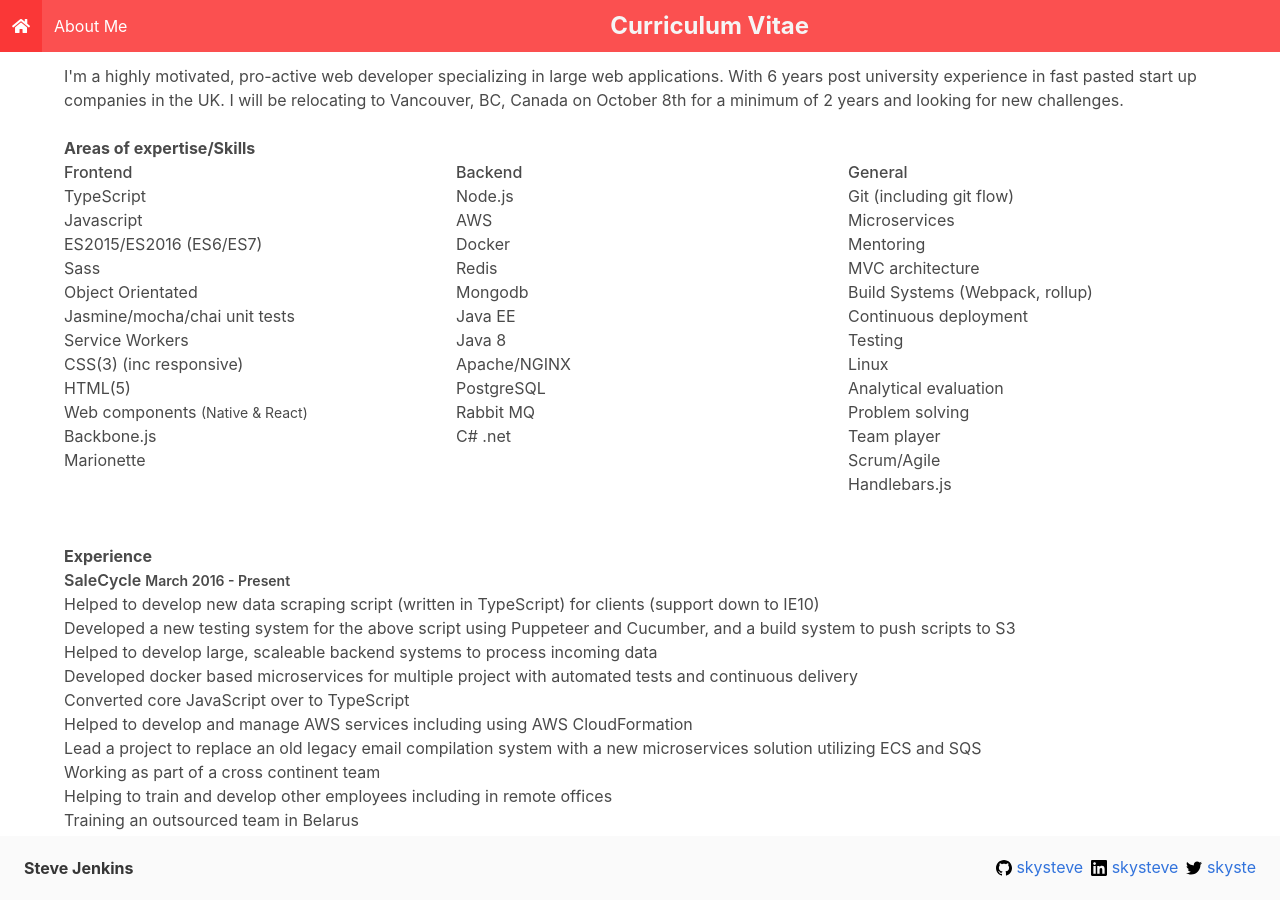
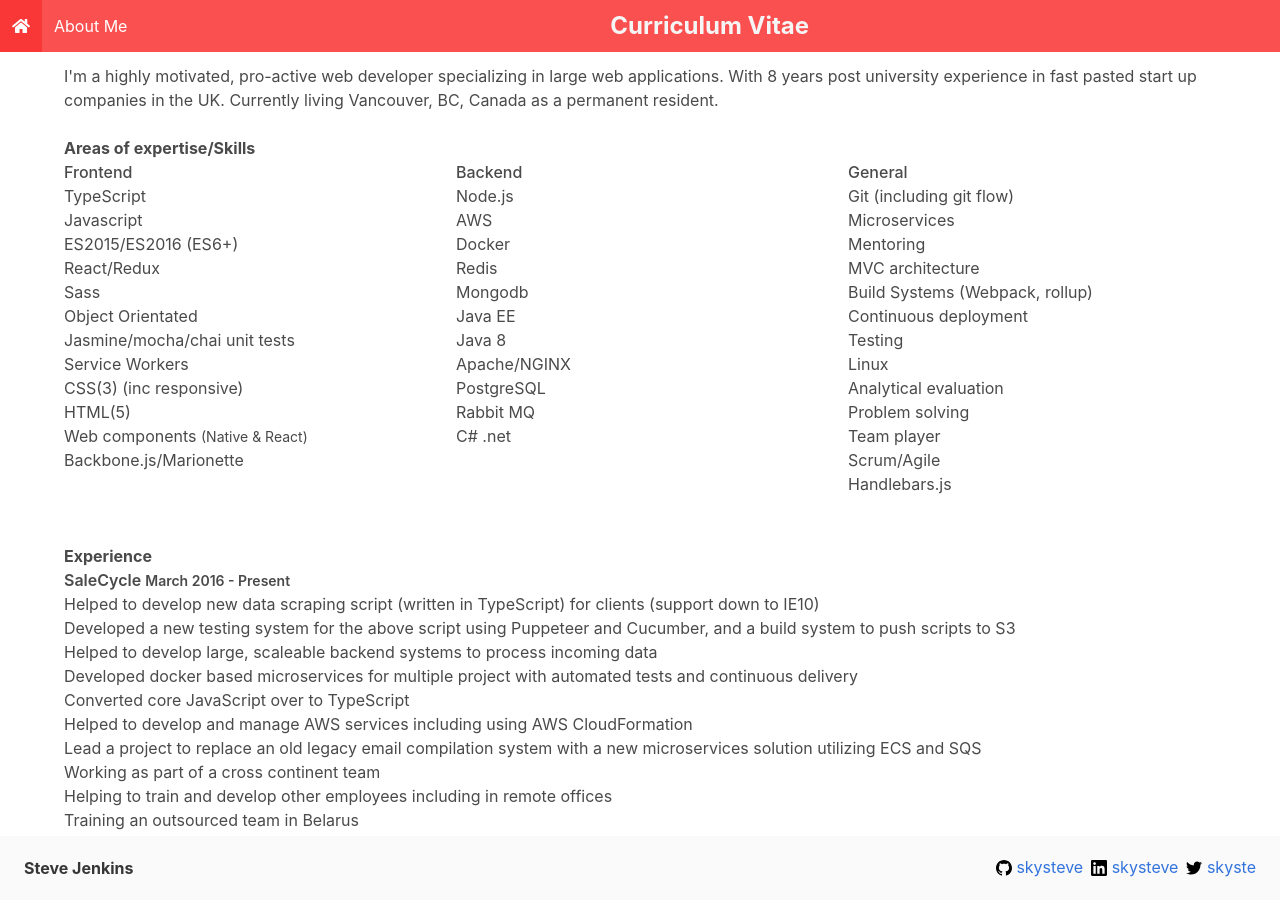
Before and after one commit to skysteve/skysteve.github.io, a Jekyll site: the page built from cv.html, in a window 1280 px wide and 900 px high. Built offline with Jekyll 4.4.1, drawn with Linux system fonts in a browser that asks for light colours; nearby versions of some CDN libraries.

Commit message:
updates to CV

```diff
--- a/cv.html
+++ b/cv.html
@@ -14,8 +14,8 @@
   </div>
   <div class="intro">
     <p>I'm a highly motivated, pro-active web developer specializing in large web applications.
-      With 6 years post university experience in fast pasted start up companies in the UK.
-    I will be relocating to Vancouver, BC, Canada on October 8th for a minimum of 2 years and looking for new challenges.</p>
+      With 8 years post university experience in fast pasted start up companies in the UK.
+    Currently living Vancouver, BC, Canada as a permanent resident.</p>
   </div>
   <!-- end intro -->
   <br>
@@ -27,7 +27,8 @@
       <ul>
         <li>TypeScript</li>
         <li>Javascript</li>
-        <li>ES2015/ES2016 (ES6/ES7)</li>
+        <li>ES2015/ES2016 (ES6+)</li>
+        <li>React/Redux</li>
         <li>Sass</li>
         <ul>
           <li>Object Orientated</li>
@@ -39,8 +40,8 @@
         <li>Web components
           <small>(Native & React)</small>
         </li>
-        <li>Backbone.js</li>
-        <li>Marionette</li>
+        <li>Backbone.js/Marionette</li>
+        <li></li>
       </ul>
     </div>
 
```
Also changed, not shown: 1 other file.
